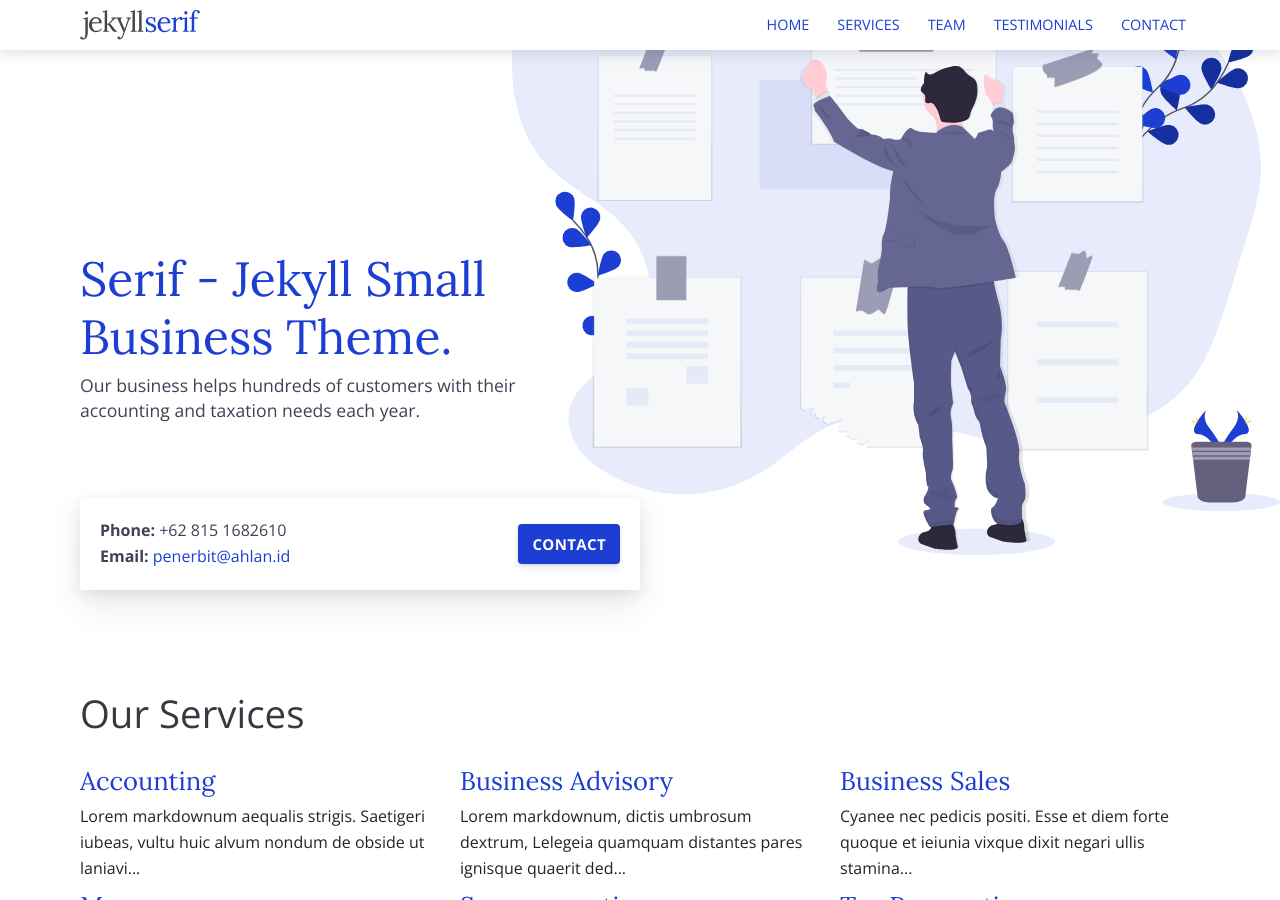
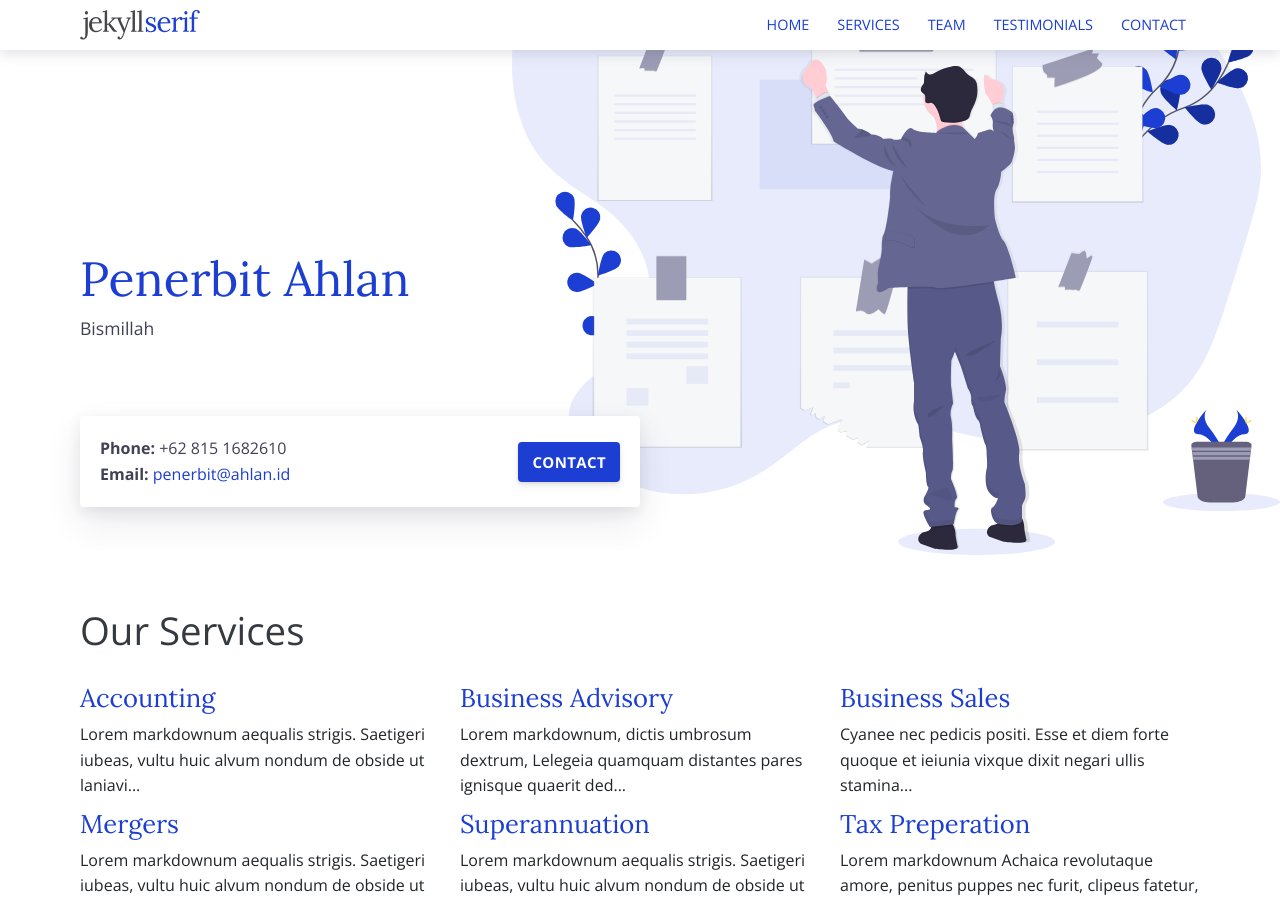
Before and after one commit to ahlanid/ahlanid.github.io, a Jekyll site: the page built from index.html, in a window 1280 px wide and 900 px high. Built offline with Jekyll 4.4.1, drawn with Linux system fonts in a browser that asks for light colours.

Commit message:
Update index.html

```diff
--- a/index.html
+++ b/index.html
@@ -1,13 +1,13 @@
 ---
-title: Jekyll Serif - Jekyll Small Business Theme
+title: Website Resmi Penerbit Ahlan
 layout: default
 bodyClass: page-home
 ---
 
 <div class="intro pb-4">
   <div class="container">
-    <h1>Serif - Jekyll Small Business Theme.</h1>
-    <p>Our business helps hundreds of customers with their accounting and taxation needs each year.</p>
+    <h1>Penerbit Ahlan</h1>
+    <p>Bismillah</p>
   </div>
 </div>
 
```
